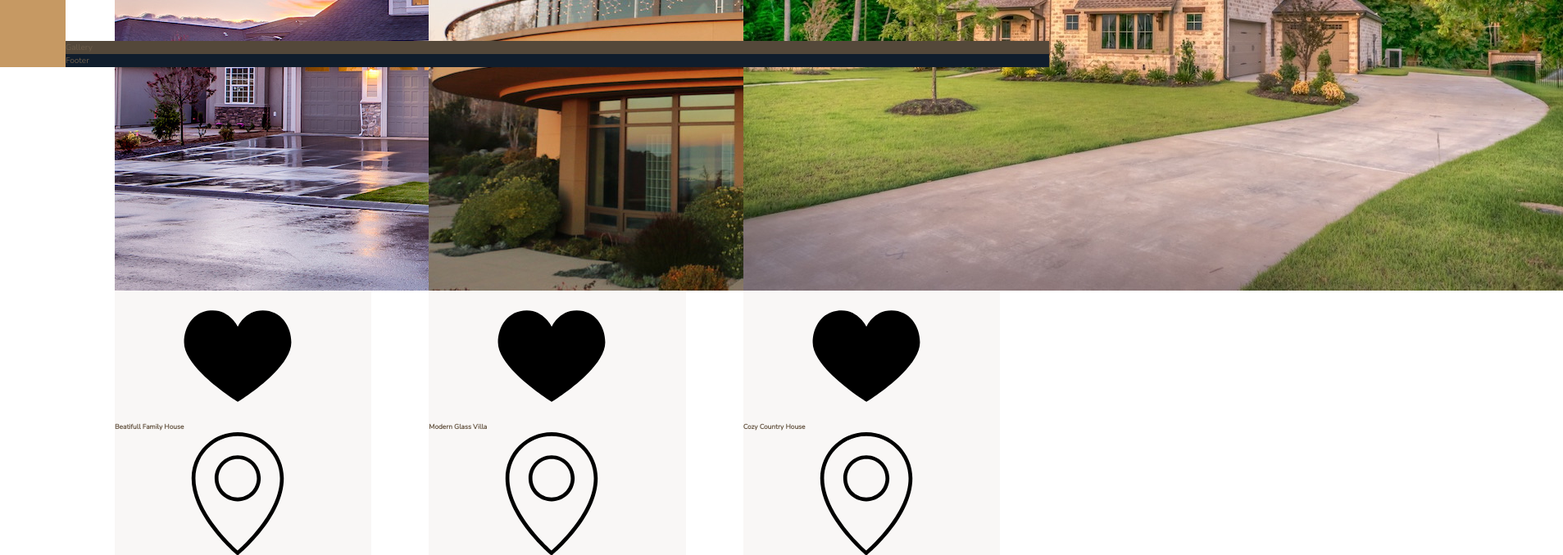
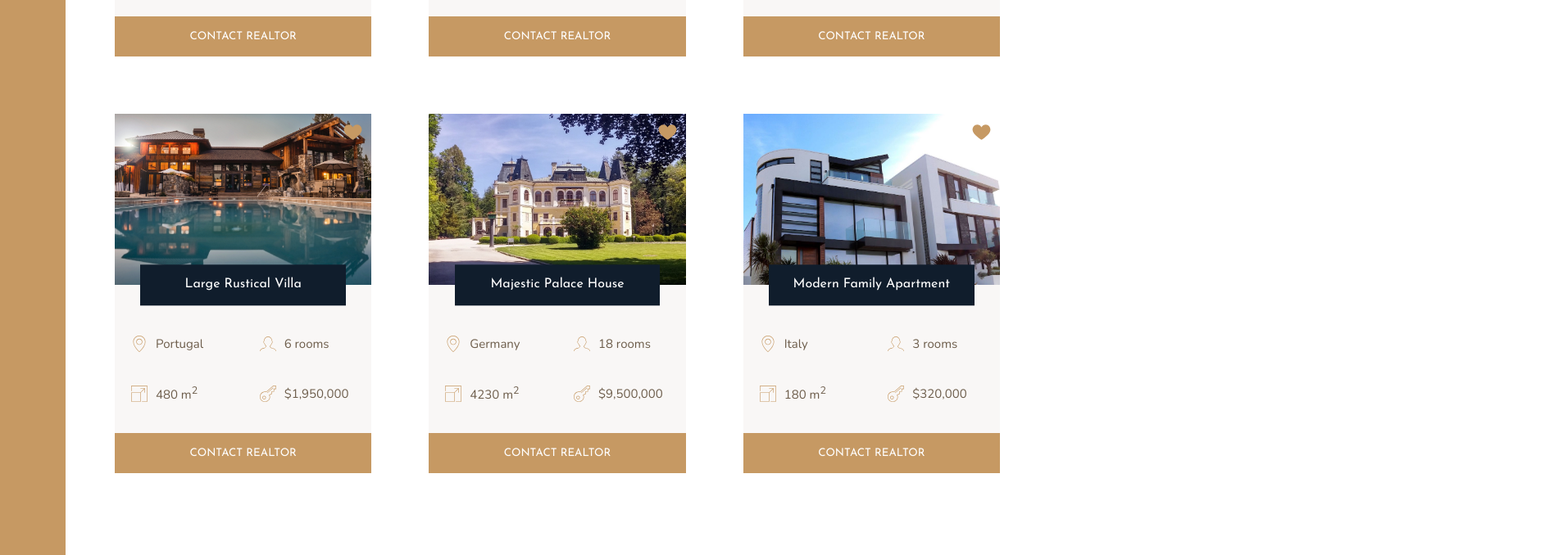
Before and after one commit to lboyadzhiev/nexter, a website: page index.html in a window 1280 px wide. Shown: the part 2340-3018 px from the top of the page at 82% size, 1907 px wide, since content can reach past the window. Drawn offline with nearby package versions, Linux system fonts and the light colour scheme.

Commit message:
homes section - done

```diff
--- a/index.html
+++ b/index.html
@@ -123,7 +123,7 @@
                     <p>$1,200,000</p>
                 </div>
 
-                <button class="cta">Contact realtor</button>
+                <button class="btn home__btn">Contact realtor</button>
             </div>
 
             <div class="home">
@@ -157,7 +157,7 @@
                     <p>$2,750,000</p>
                 </div>
 
-                <button class="cta">Contact realtor</button>
+                <button class="btn home__btn">Contact realtor</button>
             </div>
 
             <div class="home">
@@ -191,7 +191,7 @@
                     <p>$850,000</p>
                 </div>
 
-                <button class="cta">Contact realtor</button>
+                <button class="btn home__btn">Contact realtor</button>
             </div>
 
             <div class="home">
@@ -225,7 +225,7 @@
                     <p>$1,950,000</p>
                 </div>
 
-                <button class="cta">Contact realtor</button>
+                <button class="btn home__btn">Contact realtor</button>
             </div>
 
             <div class="home">
@@ -259,7 +259,7 @@
                     <p>$9,500,000</p>
                 </div>
 
-                <button class="cta">Contact realtor</button>
+                <button class="btn home__btn">Contact realtor</button>
             </div>
 
             <div class="home">
@@ -293,7 +293,7 @@
                     <p>$320,000</p>
                 </div>
 
-                <button class="cta">Contact realtor</button>
+                <button class="btn home__btn">Contact realtor</button>
             </div>
         </section>
         <section class="gallery">Gallery</section>
--- a/sass/_base.scss
+++ b/sass/_base.scss
@@ -36,7 +36,7 @@ body {
 
 .container {
     display: grid;
-    grid-template-rows: 80vh min-content auto 40vw repeat(3, min-content);
+    grid-template-rows: 80vh min-content 40vw repeat(3, min-content);
     grid-template-columns:
         [sidebar-start] 8rem [sidebar-end full-start] minmax(6rem, 1fr) [center-start] repeat(
             8,
--- a/sass/_homes.scss
+++ b/sass/_homes.scss
@@ -9,4 +9,69 @@
 
 .home {
     background-color: $color-grey-light-1;
+    display: grid;
+    grid-template-columns: repeat(2, 1fr);
+    grid-row-gap: 3.5rem;
+
+    &__img {
+        width: 100%;
+        grid-row: 1 / 2;
+        grid-column: 1 / -1;
+        z-index: 1;
+    }
+
+    &__like {
+        grid-row: 1 / 2;
+        grid-column: 2 / 3;
+        fill: $color-primary;
+        height: 2.5rem;
+        width: 2.5rem;
+        z-index: 2;
+        justify-self: end;
+        margin: 1rem;
+    }
+
+    &__name {
+        grid-row: 1 / 2;
+        grid-column: 1 / -1;
+        justify-self: center;
+        align-self: end;
+        z-index: 3;
+
+        width: 80%;
+        font-family: $font-display;
+        font-size: 1.6rem;
+        text-align: center;
+        padding: 1.25rem;
+        background-color: $color-secondary;
+        color: #fff;
+        font-weight: 400;
+        transform: translateY(50%);
+    }
+
+    &__location,
+    &__rooms {
+        margin-top: 2.5rem;
+    }
+
+    &__location,
+    &__rooms,
+    &__area,
+    &__price {
+        font-size: 1.5rem;
+        margin-left: 2rem;
+        display: flex;
+        align-items: center;
+
+        svg {
+            fill: $color-primary;
+            height: 2rem;
+            width: 2rem;
+            margin-right: 1rem;
+        }
+    }
+
+    &__btn {
+        grid-column: 1 / -1;
+    }
 }
```
Also changed, not shown: css/style.css.
